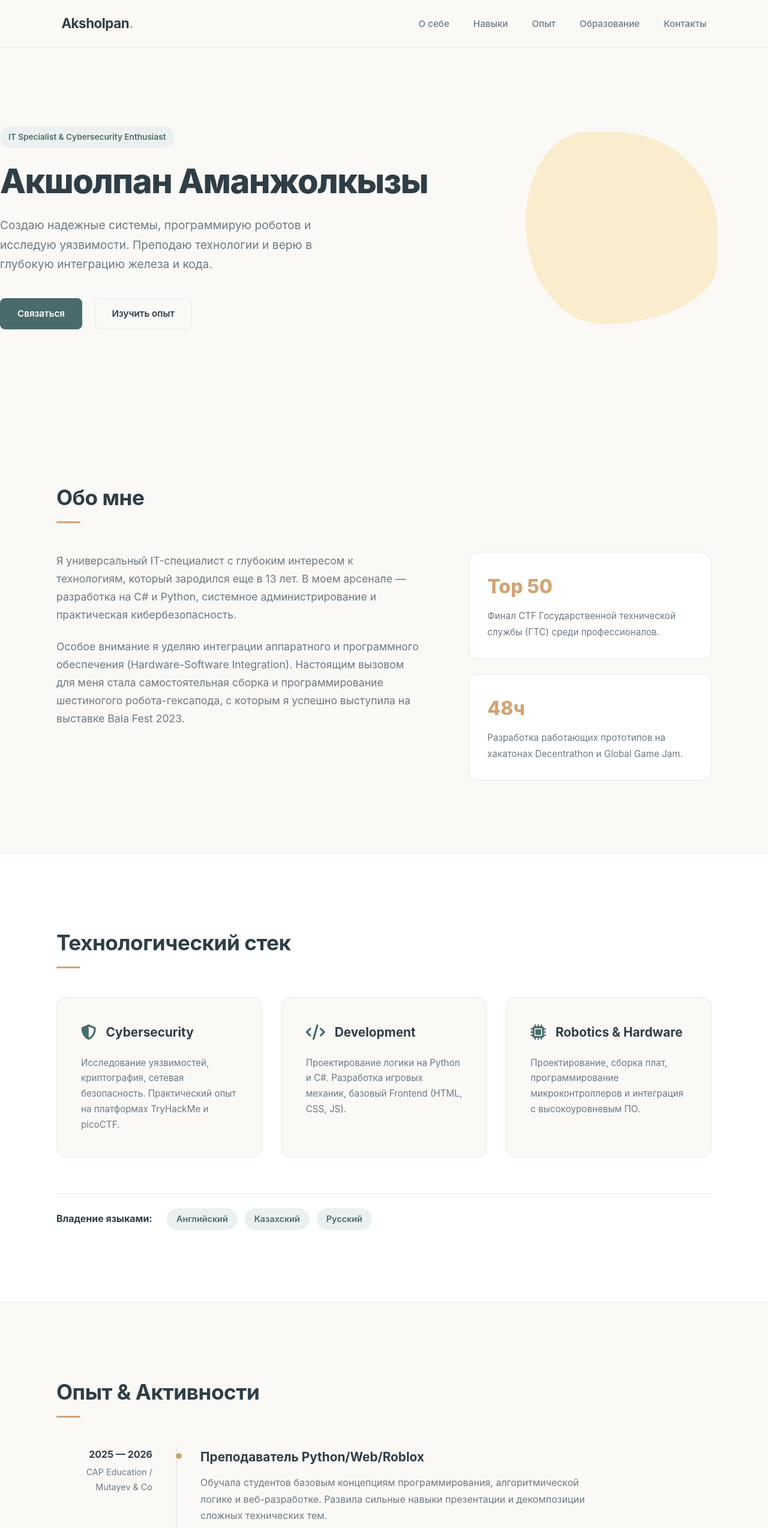
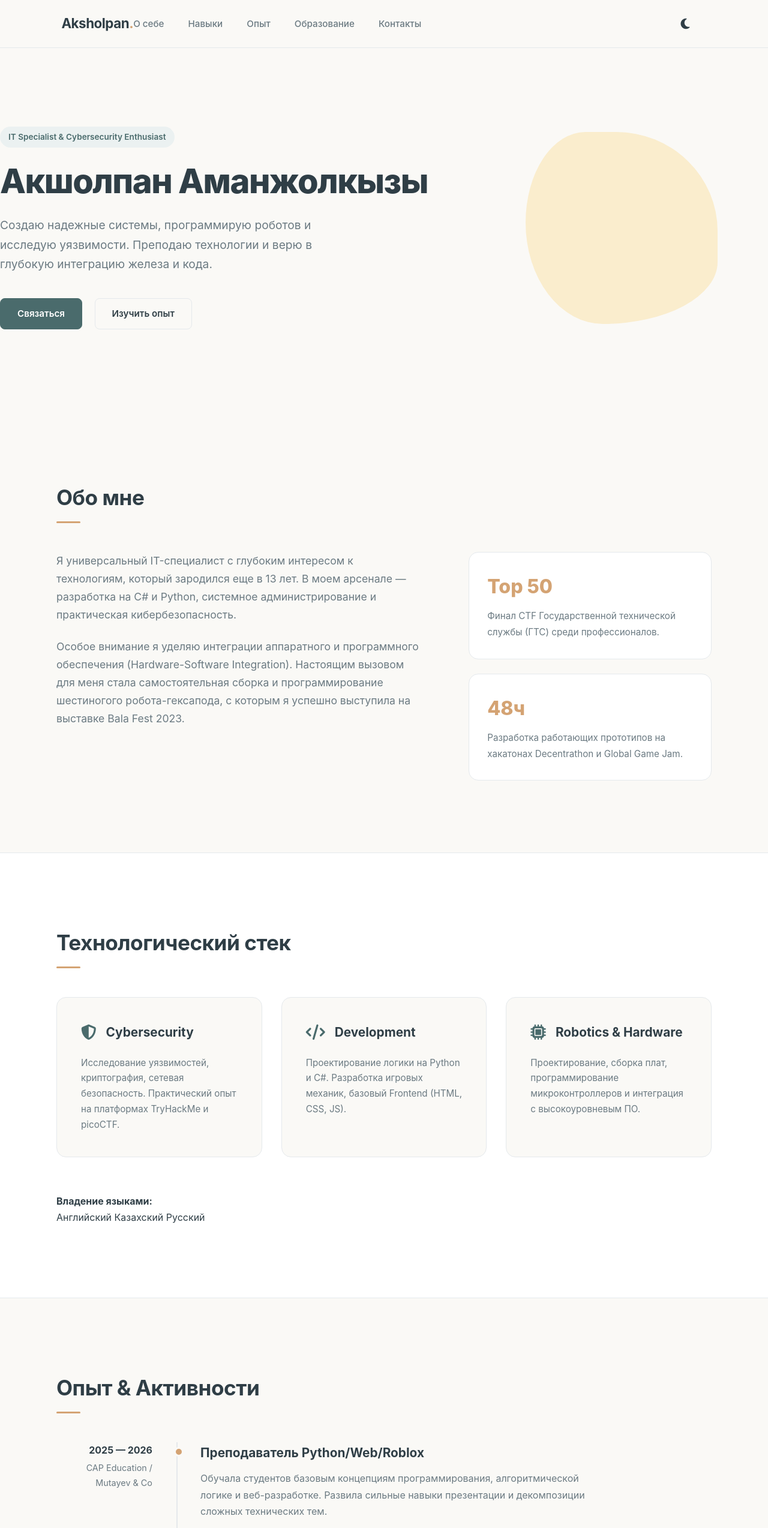
Before and after one commit to koshpomag/perso_site, a plain HTML site: page index.html in a window 1280 px wide. Shown: the top 2547 px of the page at 60% size. Drawn offline with Linux system fonts and the light colour scheme.

Commit message:
style: заменила зеленый текст в темной теме на серо-голубой

```diff
--- a/index.html
+++ b/index.html
@@ -21,6 +21,28 @@
             <li><a href="#education">Образование</a></li>
             <li><a href="#contacts">Контакты</a></li>
         </ul>
+        <!-- Навигационная панель -->
+    <nav class="navbar">
+        <div class="logo">Aksholpan<span>.</span></div>
+        <ul class="nav-links">
+            <li><a href="#about">О себе</a></li>
+            <li><a href="#skills">Навыки</a></li>
+            <li><a href="#experience">Опыт</a></li>
+            <li><a href="#education">Образование</a></li>
+            <li><a href="#contacts">Контакты</a></li>
+        </ul>
+
+        <!-- ВОТ ЭТА КНОПКА (переключатель темы) -->
+        <button id="theme-toggle" class="theme-toggle-btn" aria-label="Переключить тему">
+            <i class="fa-solid fa-moon"></i>
+        </button>
+
+        <div class="burger" id="burger-menu">
+            <div class="line1"></div>
+            <div class="line2"></div>
+            <div class="line3"></div>
+        </div>
+    </nav>
         <div class="burger" id="burger-menu">
             <div class="line1"></div>
             <div class="line2"></div>
@@ -220,12 +242,13 @@
         <div class="container footer-content">
             <p>&copy; 2026 Aksholpan Amanzholkyzy. Все права защищены.</p>
             <div class="footer-socials">
-                <a href="https://www.reallygreatsite.com" target="_blank"><i class="fa-solid fa-globe"></i></a>
+                <a href="https://drive.google.com/drive/folders/1DsZorVHRPmJUwx8w0B2iYDV1ZeFDWcU7?usp=drive_link" target="_blank"><i class="fa-solid fa-globe"></i></a>
             </div>
         </div>
     </footer>
 
-    <!-- Подключение скрипта -->
-    <script src="src/js/main.js"></script>
+
+    <!-- Подключение скрипта с отложенной загрузкой -->
+    <script src="src/js/main.js" defer></script>
 </body>
 </html>
--- a/src/js/main.js
+++ b/src/js/main.js
@@ -4,9 +4,53 @@
  */
 
 document.addEventListener('DOMContentLoaded', () => {
-    initMobileNav();
-    initContactForm();
+    initTheme();      // Инициализация темной темы
+    initMobileNav();  // Мобильное меню
+    initContactForm(); // Контактная форма
 });
+
+/**
+ * Логика переключения темной/светлой темы
+ */
+/**
+ * Логика переключения темной/светлой темы
+ */
+function initTheme() {
+    const toggleBtn = document.getElementById('theme-toggle');
+
+    // Если кнопка еще не появилась в DOM, подождем полной загрузки окна
+    if (!toggleBtn) {
+        window.addEventListener('load', initTheme);
+        return;
+    }
+
+    const icon = toggleBtn.querySelector('i');
+    const savedTheme = localStorage.getItem('theme');
+    const systemPrefersDark = window.matchMedia('(prefers-color-scheme: dark)').matches;
+
+    if (savedTheme === 'dark' || (!savedTheme && systemPrefersDark)) {
+        document.documentElement.setAttribute('data-theme', 'dark');
+        if (icon) icon.classList.replace('fa-moon', 'fa-sun');
+    } else {
+        document.documentElement.setAttribute('data-theme', 'light');
+        if (icon) icon.classList.replace('fa-sun', 'fa-moon');
+    }
+
+    toggleBtn.addEventListener('click', () => {
+        const currentTheme = document.documentElement.getAttribute('data-theme');
+        let newTheme = 'light';
+
+        if (currentTheme === 'light') {
+            newTheme = 'dark';
+            if (icon) icon.classList.replace('fa-moon', 'fa-sun');
+        } else {
+            if (icon) icon.classList.replace('fa-sun', 'fa-moon');
+        }
+
+        document.documentElement.setAttribute('data-theme', newTheme);
+        localStorage.setItem('theme', newTheme);
+    });
+}
 
 /**
  * Инициализация адаптивного мобильного меню (бургер)
@@ -23,7 +67,6 @@ function initMobileNav() {
         burger.classList.toggle('toggle');
     });
 
-    // Автоматическое закрытие меню при клике на любую из секций-ссылок
     links.forEach(link => {
         link.addEventListener('click', () => {
             if (navLinks.classList.contains('active')) {
@@ -50,18 +93,14 @@ function initContactForm() {
 
         if (!nameInput || !emailInput || !messageInput) return;
 
-        // Формирование объекта с данными
         const payload = {
             name: nameInput.value.trim(),
             email: emailInput.value.trim(),
             message: messageInput.value.trim()
         };
 
-        // Логирование в консоль, чтобы ты видела работу скрипта в DevTools
         console.log('Sending message:', payload);
-
-        // Мягкое уведомление об успешном "логировании"
-        alert(`Спасибо за проявленный интерес, ${payload.name}! Данные формы успешно обработаны и сохранены (логировано в консоли браузера).`);
+        alert(`Спасибо за проявленный интерес, ${payload.name}! Данные формы успешно обработаны и сохранены.`);
 
         form.reset();
     });
--- a/src/styles/main.css
+++ b/src/styles/main.css
@@ -1,36 +1,4 @@
 @import "variables.css";
-
-/* Дальше идет твой обычный код main.css (уже без блока :root, так как мы вынесли его) */
-* {
-    margin: 0;
-    padding: 0;
-    box-sizing: border-box;
-}
-
-/* ==========================================================================
-   1. VARIABLES & SYSTEM PRESETS
-   ========================================================================== */
-:root {
-    /* Спокойная пастельная палитра (Nord/Sage Aesthetic) */
-    --color-bg: #FAF9F6;          /* Мягкий алебастровый белый */
-    --color-surface: #FFFFFF;     /* Чистый белый для карточек */
-    --color-primary: #4A6B6C;      /* Приглушенный серо-зеленый (Шалфей) */
-    --color-primary-light: #EBF1F1;/* Нежно-шалфейный фон */
-    --color-accent: #D4A373;       /* Приглушенный теплый песочный/терракотовый */
-    --color-accent-light: #FAEDCD; /* Нежно-песочный */
-
-    /* Текст */
-    --color-text-main: #2F3E46;    /* Темный графит вместо контрастного черного */
-    --color-text-muted: #6B7A82;   /* Мягкий серый для описаний */
-    --color-border: #E5E9EC;       /* Очень легкая серая граница */
-
-    /* Системные переменные */
-    --font-sans: -apple-system, BlinkMacSystemFont, "Segoe UI", Roboto, Helvetica, Arial, sans-serif;
-    --transition-smooth: all 0.3s cubic-bezier(0.4, 0, 0.2, 1);
-    --border-radius-lg: 16px;
-    --border-radius-md: 8px;
-    --max-width: 1140px;
-}
 
 /* Сброс дефолтных стилей */
 * {
@@ -50,6 +18,7 @@ body {
     line-height: 1.7;
     -webkit-font-smoothing: antialiased;
     padding-top: 80px; /* Компенсация высоты фиксированной шапки */
+    transition: background-color 0.3s ease, color 0.3s ease; /* Плавная смена темы */
 }
 
 .container {
@@ -132,7 +101,7 @@ section {
     left: 0;
     width: 100%;
     height: 80px;
-    background-color: rgba(250, 249, 246, 0.9);
+    background-color: var(--color-bg); /* Использовали переменную вместо хардкода rgba */
     backdrop-filter: blur(10px);
     border-bottom: 1px solid var(--color-border);
     display: flex;
@@ -147,6 +116,7 @@ section {
     font-size: 1.4rem;
     font-weight: 700;
     letter-spacing: -0.5px;
+    color: var(--color-text-main);
 }
 
 .logo span {
@@ -183,6 +153,31 @@ section {
     height: 2px;
     background-color: var(--color-text-main);
     transition: var(--transition-smooth);
+}
+
+/* ==========================================================================
+   THEME TOGGLE BUTTON (Вынесли из медиа-запроса на глобальный уровень)
+   ========================================================================== */
+.theme-toggle-btn {
+    background: none;
+    border: none;
+    color: var(--color-text-main);
+    font-size: 1.25rem;
+    cursor: pointer;
+    padding: 8px;
+    display: flex;
+    align-items: center;
+    justify-content: center;
+    transition: var(--transition-smooth);
+    margin-left: auto;
+    margin-right: 20px;
+    position: relative;
+    z-index: 9999 !important;
+}
+
+.theme-toggle-btn:hover {
+    color: var(--color-accent);
+    transform: scale(1.1);
 }
 
 /* ==========================================================================
@@ -229,7 +224,6 @@ section {
     max-width: 540px;
 }
 
-/* Органический пастельный блок справа (Blob) */
 .hero-visual {
     display: flex;
     justify-content: center;
@@ -251,15 +245,9 @@ section {
 }
 
 @keyframes morph {
-    0% {
-        border-radius: 60% 40% 30% 70% / 60% 30% 70% 40%;
-    }
-    50% {
-        border-radius: 30% 60% 70% 40% / 50% 60% 30% 60%;
-    }
-    100% {
-        border-radius: 60% 40% 30% 70% / 60% 30% 70% 40%;
-    }
+    0% { border-radius: 60% 40% 30% 70% / 60% 30% 70% 40%; }
+    50% { border-radius: 30% 60% 70% 40% / 50% 60% 30% 60%; }
+    100% { border-radius: 60% 40% 30% 70% / 60% 30% 70% 40%; }
 }
 
 /* ==========================================================================
@@ -355,33 +343,12 @@ section {
 .skill-group h3 {
     font-size: 1.3rem;
     font-weight: 700;
+    color: var(--color-text-main);
 }
 
 .skill-group p {
     color: var(--color-text-muted);
     font-size: 0.95rem;
-}
-
-.languages-block {
-    display: flex;
-    align-items: center;
-    gap: 24px;
-    padding-top: 24px;
-    border-top: 1px solid var(--color-border);
-}
-
-.lang-tags {
-    display: flex;
-    gap: 12px;
-}
-
-.lang-tag {
-    background-color: var(--color-primary-light);
-    color: var(--color-primary);
-    padding: 6px 16px;
-    border-radius: 20px;
-    font-size: 0.9rem;
-    font-weight: 600;
 }
 
 /* ==========================================================================
@@ -410,7 +377,6 @@ section {
     margin-bottom: 60px;
 }
 
-/* Кружочек на таймлайне */
 .timeline-item::after {
     content: '';
     position: absolute;
@@ -445,6 +411,7 @@ section {
     font-size: 1.3rem;
     font-weight: 700;
     margin-bottom: 12px;
+    color: var(--color-text-main);
 }
 
 .timeline-info p {
@@ -484,6 +451,7 @@ section {
     font-size: 1.2rem;
     font-weight: 700;
     margin-bottom: 4px;
+    color: var(--color-text-main);
 }
 
 .edu-location {
@@ -509,6 +477,7 @@ section {
 .contact-text h3 {
     font-size: 1.5rem;
     margin-bottom: 16px;
+    color: var(--color-text-main);
 }
 
 .contact-text p {
@@ -696,4 +665,8 @@ section {
     .burger.toggle .line3 {
         transform: rotate(45deg) translate(-5px, -5px);
     }
+
+    .theme-toggle-btn {
+        margin-right: 15px;
+    }
 }
--- a/src/styles/variables.css
+++ b/src/styles/variables.css
@@ -2,29 +2,39 @@
    VARIABLES & DESIGN SYSTEM
    ========================================================================== */
 :root {
-    /* Спокойная пастельная палитра (Nord/Sage Aesthetic) */
+    /* --- СВЕТЛАЯ ТЕМА (дефолтная) --- */
     --color-bg: #FAF9F6;          /* Мягкий алебастровый белый */
     --color-surface: #FFFFFF;     /* Чистый белый для карточек */
     --color-primary: #4A6B6C;      /* Приглушенный серо-зеленый (Шалфей) */
     --color-primary-light: #EBF1F1;/* Нежно-шалфейный фон */
-    --color-accent: #D4A373;       /* Приглушенный теплый песочный/терракотовый */
+    --color-accent: #D4A373;       /* Приглушенный теплый песочный */
     --color-accent-light: #FAEDCD; /* Нежно-песочный */
 
     /* Текстовые цвета */
-    --color-text-main: #2F3E46;    /* Темный графит вместо контрастного черного */
-    --color-text-muted: #6B7A82;   /* Мягкий серый для описаний */
-    --color-border: #E5E9EC;       /* Очень легкая серая граница */
+    --color-text-main: #2F3E46;    /* Темный графит */
+    --color-text-muted: #6B7A82;   /* Мягкий серый */
+    --color-border: #E5E9EC;       /* Легкая серая граница */
 
-    /* Шрифты и адаптивная типографика */
+    /* Шрифты, переходы, скругления */
     --font-sans: -apple-system, BlinkMacSystemFont, "Segoe UI", Roboto, Helvetica, Arial, sans-serif;
-
-    /* Настройки анимации и переходов */
     --transition-smooth: all 0.3s cubic-bezier(0.4, 0, 0.2, 1);
-
-    /* Скругления углов (Border Radius) */
     --border-radius-lg: 16px;
     --border-radius-md: 8px;
-
-    /* Максимальная ширина контента */
     --max-width: 1140px;
 }
+
+/* --- ТЕМНАЯ ГОЛУБОВАТАЯ ПАСТЕЛЬНАЯ ТЕМА (Nord Ocean) --- */
+/* --- ТЕМНАЯ ГОЛУБОВАТАЯ ПАСТЕЛЬНАЯ ТЕМА (Nord Ocean) --- */
+[data-theme="dark"] {
+    --color-bg: #1E2631;          /* Глубокий ночной сине-серый тон */
+    --color-surface: #252F3F;     /* Мягкий темно-голубой для карточек */
+    --color-primary: #88C0D0;      /* Неоново-пастельный ледяной голубой */
+    --color-primary-light: #2E3B4E;/* Приглушенный синий для плашек */
+    --color-accent: #EBCB8B;       /* Мягкий пастельно-желтый / янтарный */
+    --color-accent-light: #3B4454; /* Ночной синий средней глубины */
+
+    /* Текстовые цвета для темной темы */
+    --color-text-main: #E5E9F0;    /* Светлый ледяной фарфор (очень мягкий белый) */
+    --color-text-muted: #8FBCBB;   /* МЯГКИЙ СЕРО-ГОЛУБОЙ (вместо стремного зеленого) */
+    --color-border: #3B4252;       /* Деликатная темно-синяя граница */
+}
```
